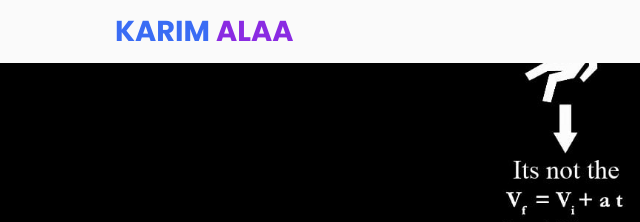
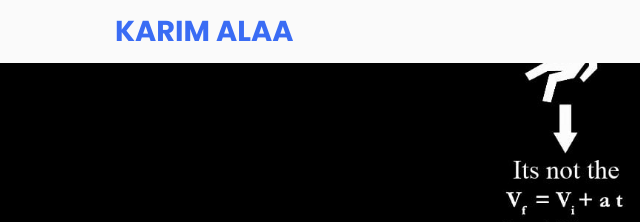
Before and after one commit to Karim3laa/Karim, a plain HTML site: page index.html in a window 1280 px wide. Shown: the top 222 px of the page, 85-725 px from the left. Drawn offline with Linux system fonts and the light colour scheme.

Commit message:
Update style.css

```diff
--- a/style.css
+++ b/style.css
@@ -28,7 +28,7 @@ header {
     font-size: 1.8em;
 }
 .logo span{
-    color: blueviolet;
+    color: 9335eb;
 }
 .navigation a{
     color: #3a6cf4;
```
